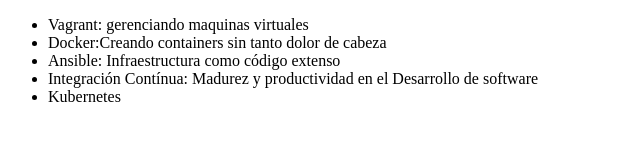
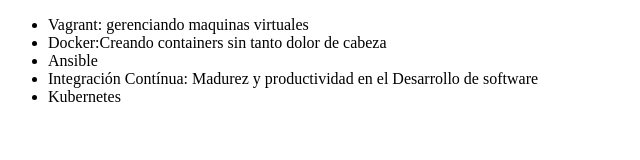
Before and after one commit to williamsrl1606/alura-git, a plain HTML site: page index.html in a window 1280 px wide. Shown: the whole page, without its empty margins (0-640 px from the left). Drawn offline with Linux system fonts and the light colour scheme.

Commit message:
Revert "cambiando el nombre de curso de ansible"
This reverts commit a6e378871286d646afc25ae5e58bceb00bfd937d.

```diff
--- a/index.html
+++ b/index.html
@@ -8,7 +8,7 @@
      <ul>
          <li> Vagrant: gerenciando maquinas virtuales</li>
          <li> Docker:Creando containers sin tanto dolor de cabeza </li>
-         <li> Ansible: Infraestructura como código extenso</li>
+         <li> Ansible </li>
          <li> Integración Contínua: Madurez y productividad en el Desarrollo de software</li>
          <li>Kubernetes</li>
      </ul>
```
